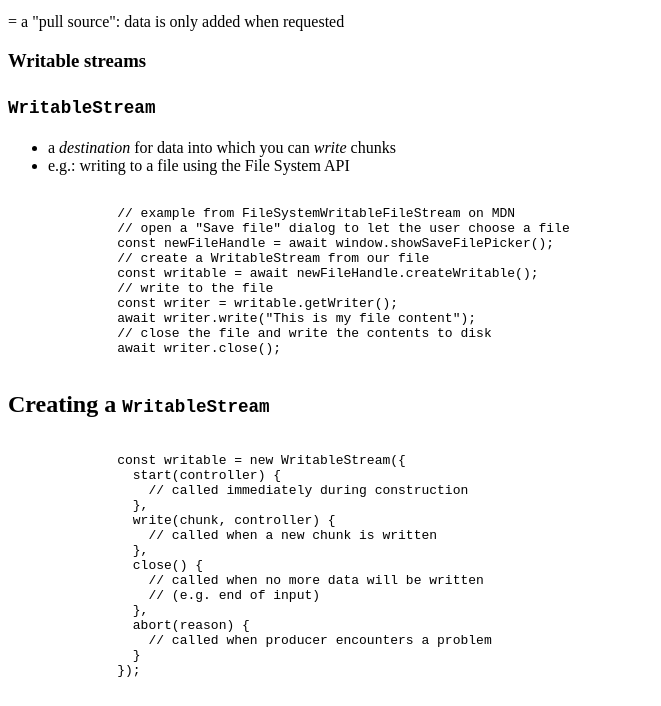
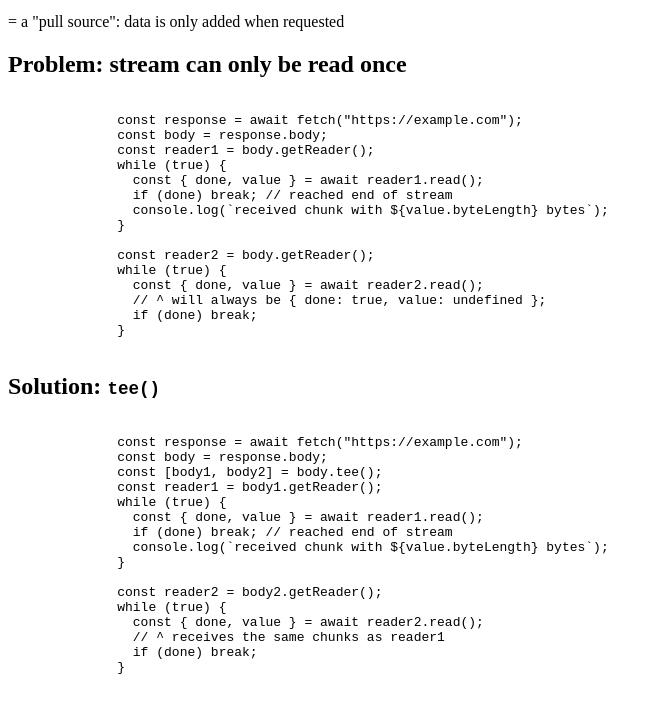
Before and after one commit to MattiasBuelens/web-streams-talk, a website built with Vite: page index.html in a window 1280 px wide. Shown: the part 2724-3430 px from the top of the page, without its empty margins (0-661 px from the left). Built offline with nearby package versions, Linux system fonts and the light colour scheme; a web font is replaced by a local one; what reveal.js would draw is missing.

Commit message:
Explain tee

```diff
--- a/index.html
+++ b/index.html
@@ -278,6 +278,51 @@
               });
             </code></pre>
             <p>= a "pull source": data is only added when requested</p>
+          </section>
+          <section data-auto-animate>
+            <h2>Problem: stream can only be read once</h2>
+            <pre
+              data-id="code"
+            ><code class="language-js" data-trim data-line-numbers data-noescape>
+              const response = await fetch("https://example.com");
+              const body = response.body;
+              const reader1 = body.getReader();
+              while (true) {
+                const { done, value } = await reader1.read();
+                if (done) break; // reached end of stream
+                console.log(`received chunk with ${value.byteLength} bytes`);
+              }
+
+              const reader2 = body.getReader();
+              while (true) {
+                const { done, value } = await reader2.read();
+                // ^ will always be { done: true, value: undefined };
+                if (done) break;
+              }
+            </code></pre>
+          </section>
+          <section data-auto-animate>
+            <h2>Solution: <code class="language-js">tee()</code></h2>
+            <pre
+              data-id="code"
+            ><code class="language-js" data-trim data-line-numbers data-noescape>
+              const response = await fetch("https://example.com");
+              const body = response.body;
+              const [body1, body2] = body.tee();
+              const reader1 = body1.getReader();
+              while (true) {
+                const { done, value } = await reader1.read();
+                if (done) break; // reached end of stream
+                console.log(`received chunk with ${value.byteLength} bytes`);
+              }
+
+              const reader2 = body2.getReader();
+              while (true) {
+                const { done, value } = await reader2.read();
+                // ^ receives the same chunks as reader1
+                if (done) break;
+              }
+            </code></pre>
           </section>
         </section>
         <section>
```
